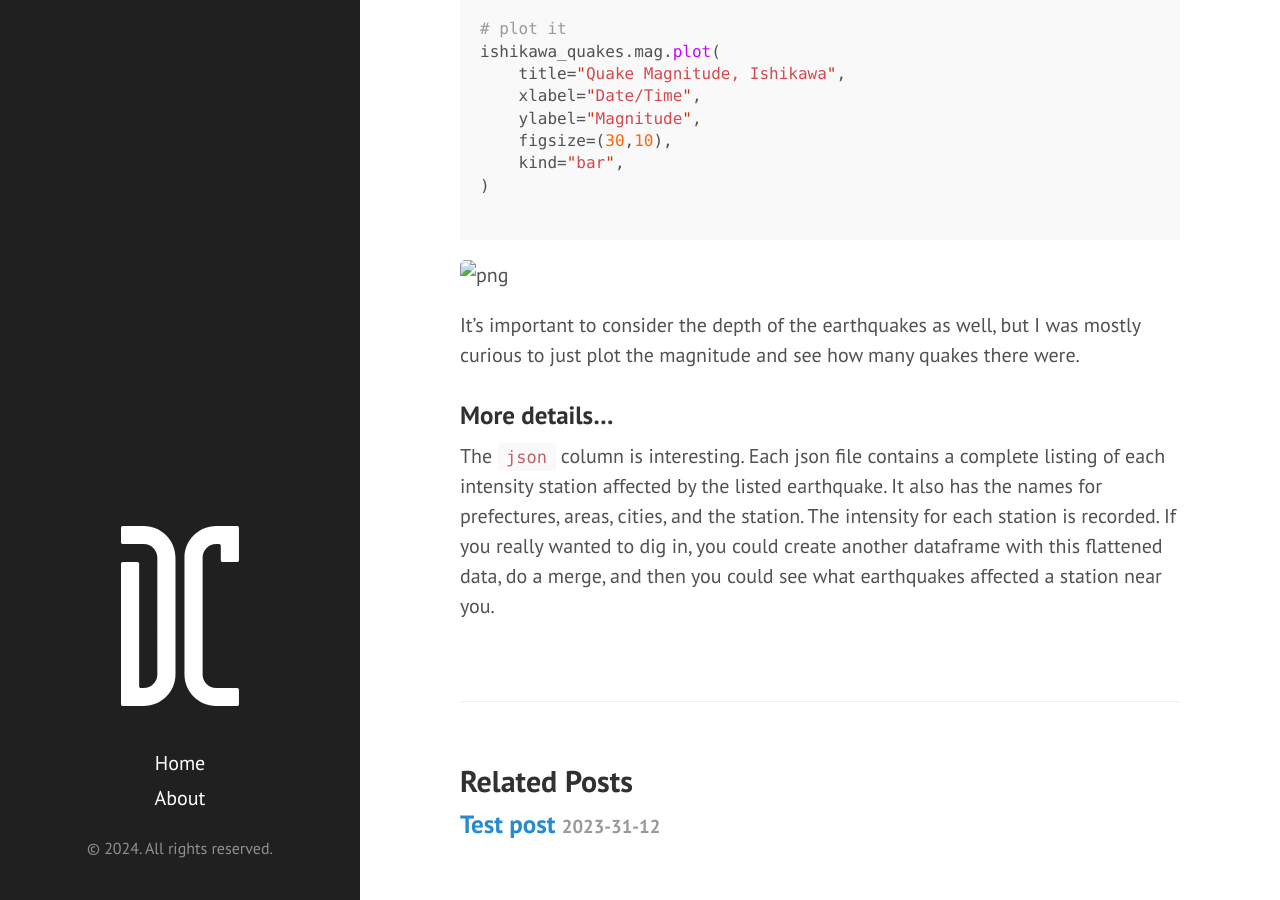
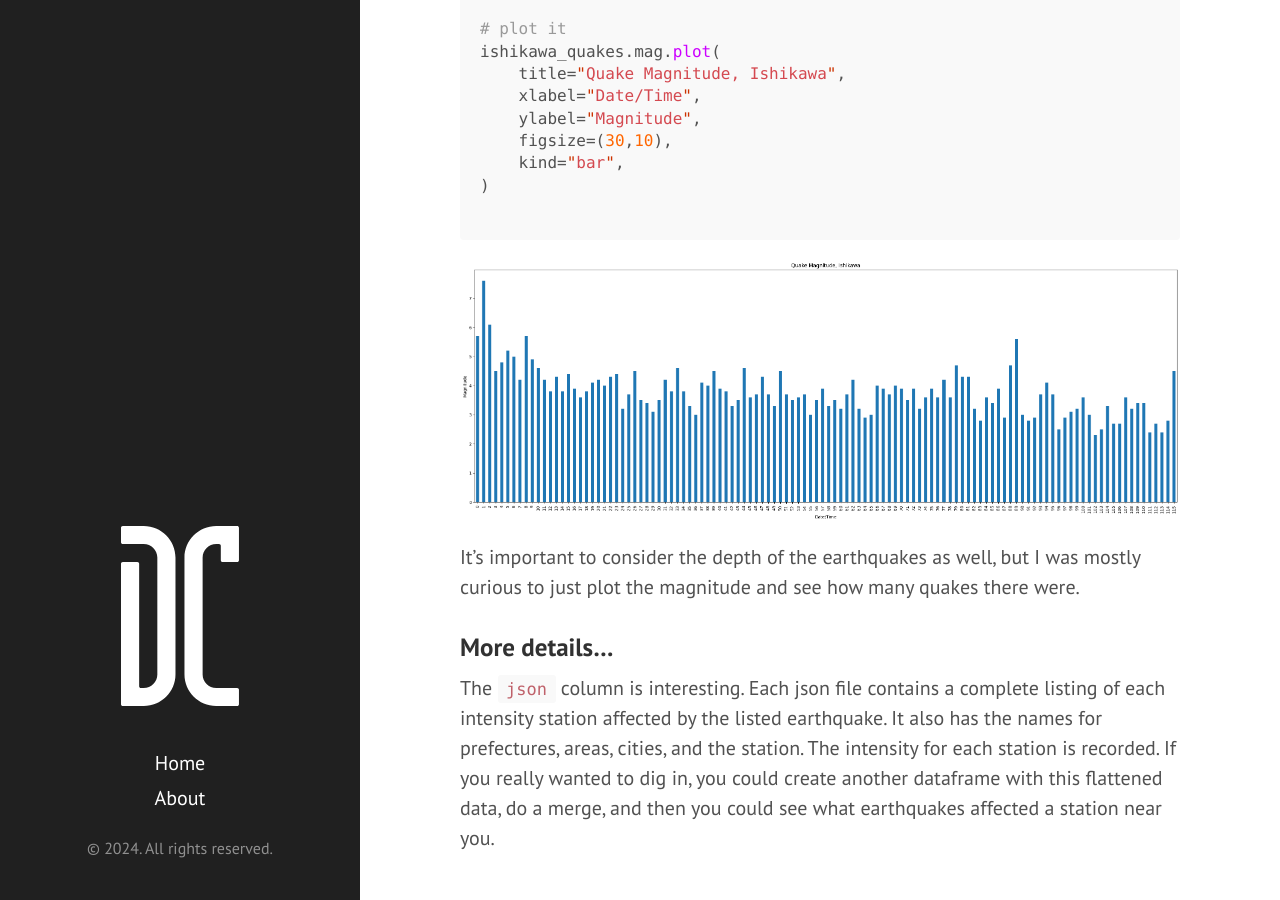
Before and after one commit to 1dancook/1dancook.github.io, a Jekyll site: the page built from _posts/2024-01-02-quakes.md, in a window 1280 px wide and 900 px high, scrolled down 3851 px. Built offline with Jekyll 4.4.1, drawn with Linux system fonts in a browser that asks for light colours.

Commit message:
change site.url wrapper

````diff
--- a/_posts/2024-01-02-quakes.md
+++ b/_posts/2024-01-02-quakes.md
@@ -232,7 +232,7 @@ ishikawa_quakes.mag.plot(
 
 ```
 
-![png]({site.url}/assets/2024_01_02_ishikawa_quake_magnitude.png)
+![png]({{site.url}}/assets/2024_01_02_ishikawa_quake_magnitude.png)
 
 
 It's important to consider the depth of the earthquakes as well, but I was mostly curious to just plot the magnitude and see how many quakes there were.
````
